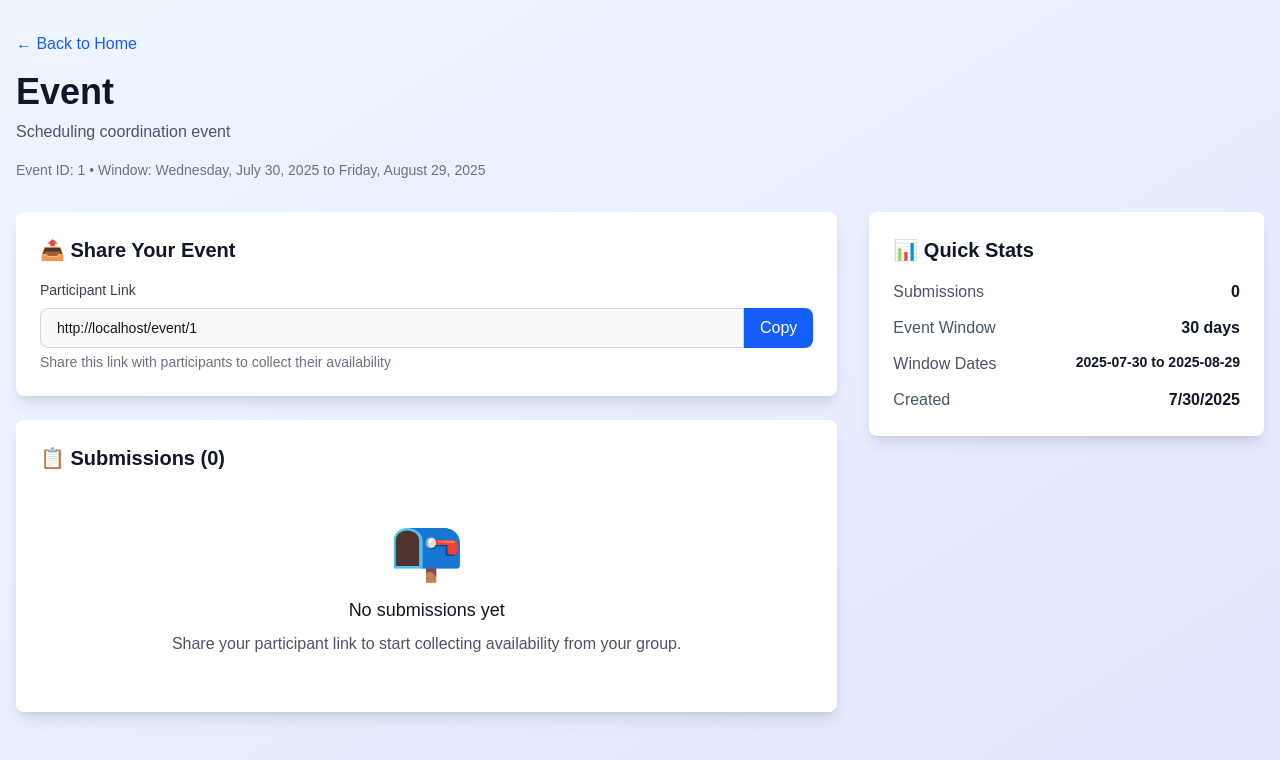
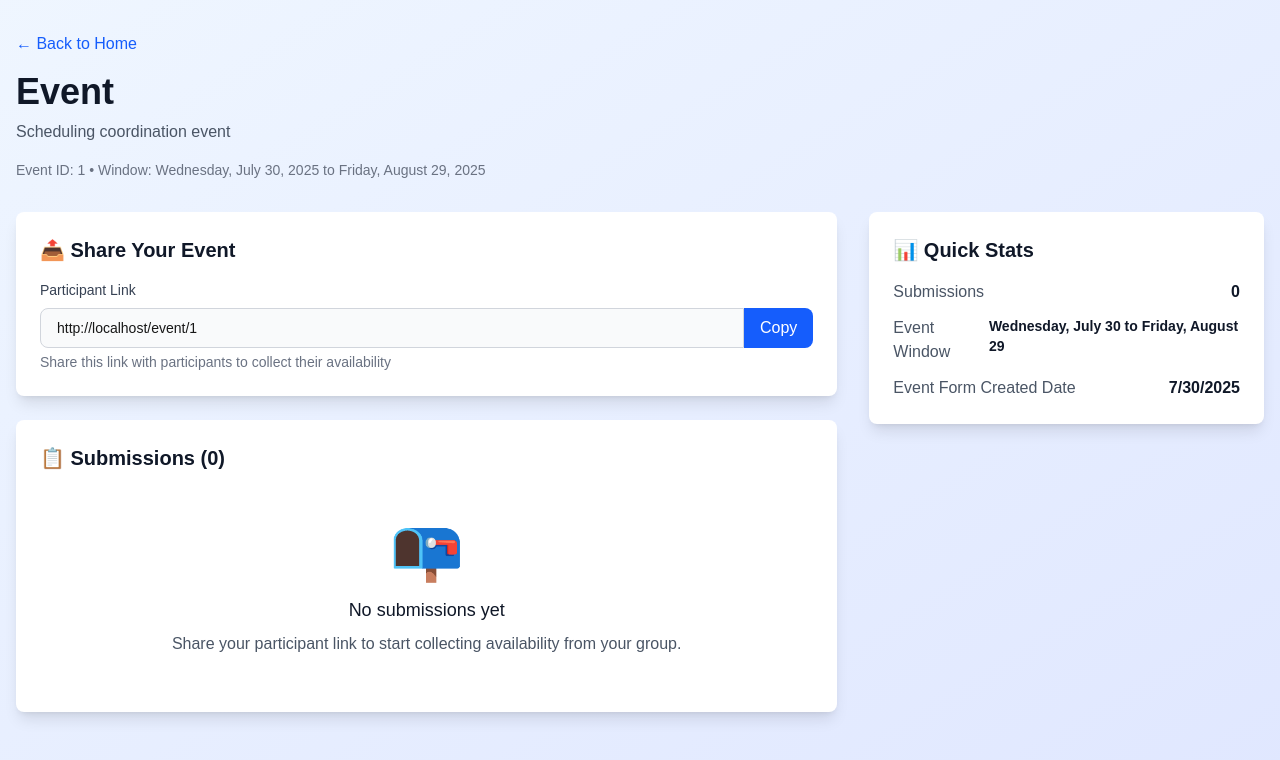
Before and after one commit to patrickjgilbert/sb5, a Next.js app in the folder schedulebuddy/: page /admin/1 in a window 1280 px wide. Shown: the top 760 px of the page. Built offline with nearby package versions, Linux system fonts and the light colour scheme.

Commit message:
UI improvements: simplify description placeholder, improve Quick Stats with better date formatting, shorten event IDs to 10 digits

```diff
--- a/schedulebuddy/src/app/admin/[eventId]/page.tsx
+++ b/schedulebuddy/src/app/admin/[eventId]/page.tsx
@@ -139,12 +139,16 @@ export default function AdminDashboard() {
     });
   };
 
-  const calculateEventWindow = () => {
-    if (!eventData?.windowStart || !eventData?.windowEnd) return 0;
-    const start = new Date(eventData.windowStart);
-    const end = new Date(eventData.windowEnd);
-    return Math.ceil((end.getTime() - start.getTime()) / (1000 * 60 * 60 * 24));
+  const formatDateShort = (dateString: string) => {
+    const date = new Date(dateString);
+    return date.toLocaleDateString('en-US', {
+      weekday: 'long',
+      month: 'long',
+      day: 'numeric'
+    });
   };
+
+
 
   if (loading) {
     return (
@@ -366,18 +370,15 @@ export default function AdminDashboard() {
                 </div>
                 <div className="flex justify-between">
                   <span className="text-gray-600 dark:text-gray-300">Event Window</span>
-                  <span className="font-semibold text-gray-900 dark:text-white">
-                    {calculateEventWindow()} days
+                  <span className="font-semibold text-gray-900 dark:text-white text-sm">
+                    {eventData?.windowStart && eventData?.windowEnd
+                      ? `${formatDateShort(eventData.windowStart)} to ${formatDateShort(eventData.windowEnd)}`
+                      : 'Not set'
+                    }
                   </span>
                 </div>
                 <div className="flex justify-between">
-                  <span className="text-gray-600 dark:text-gray-300">Window Dates</span>
-                  <span className="font-semibold text-gray-900 dark:text-white text-sm">
-                    {eventData?.windowStart} to {eventData?.windowEnd}
-                  </span>
-                </div>
-                <div className="flex justify-between">
-                  <span className="text-gray-600 dark:text-gray-300">Created</span>
+                  <span className="text-gray-600 dark:text-gray-300">Event Form Created Date</span>
                   <span className="font-semibold text-gray-900 dark:text-white">
                     {eventData?.createdAt ? new Date(eventData.createdAt).toLocaleDateString() : 'Unknown'}
                   </span>
--- a/schedulebuddy/src/app/api/create-event/route.ts
+++ b/schedulebuddy/src/app/api/create-event/route.ts
@@ -6,6 +6,11 @@ interface CreateEventRequest {
   description?: string;
   windowStart: string;
   windowEnd: string;
+}
+
+// Generate a 10-digit random number
+function generateEventId(): string {
+  return Math.floor(1000000000 + Math.random() * 9000000000).toString();
 }
 
 export async function POST(request: NextRequest) {
@@ -21,10 +26,14 @@ export async function POST(request: NextRequest) {
       );
     }
 
-    // Create event in Supabase
-    const { data: event, error } = await supabase
+    // Generate a simple 10-digit event ID
+    const eventId = generateEventId();
+
+    // Create event in Supabase with custom ID
+    const { error } = await supabase
       .from('events')
       .insert({
+        id: eventId,
         event_name: eventName,
         description: description || null,
         window_start: windowStart,
@@ -43,7 +52,6 @@ export async function POST(request: NextRequest) {
 
     // Generate URLs
     const baseUrl = process.env.NEXT_PUBLIC_BASE_URL || 'http://localhost:3000';
-    const eventId = event.id;
     const adminUrl = `${baseUrl}/admin/${eventId}`;
     const formUrl = `${baseUrl}/event/${eventId}`;
 
--- a/schedulebuddy/src/app/create/page.tsx
+++ b/schedulebuddy/src/app/create/page.tsx
@@ -135,7 +135,7 @@ export default function CreateEvent() {
                 value={formData.description}
                 onChange={handleInputChange}
                 className="w-full px-4 py-3 border border-gray-300 dark:border-gray-600 rounded-lg focus:ring-2 focus:ring-blue-500 focus:border-transparent dark:bg-gray-700 dark:text-white"
-                placeholder="Provide context to help participants give better availability responses. For example:&#10;&#10;• Will this need to be during weekday business hours or can it be evenings/weekends?&#10;• How long will the meeting be?&#10;• Any specific preferences or constraints?&#10;• Is this urgent or can it wait for optimal timing?"
+                placeholder="Provide context to help participants give better availability responses."
               />
               <div className="mt-2 text-sm text-gray-500 dark:text-gray-400">
                 <strong>💡 Pro tip:</strong> Include timing preferences (weekdays vs weekends, business hours vs evenings)
```
